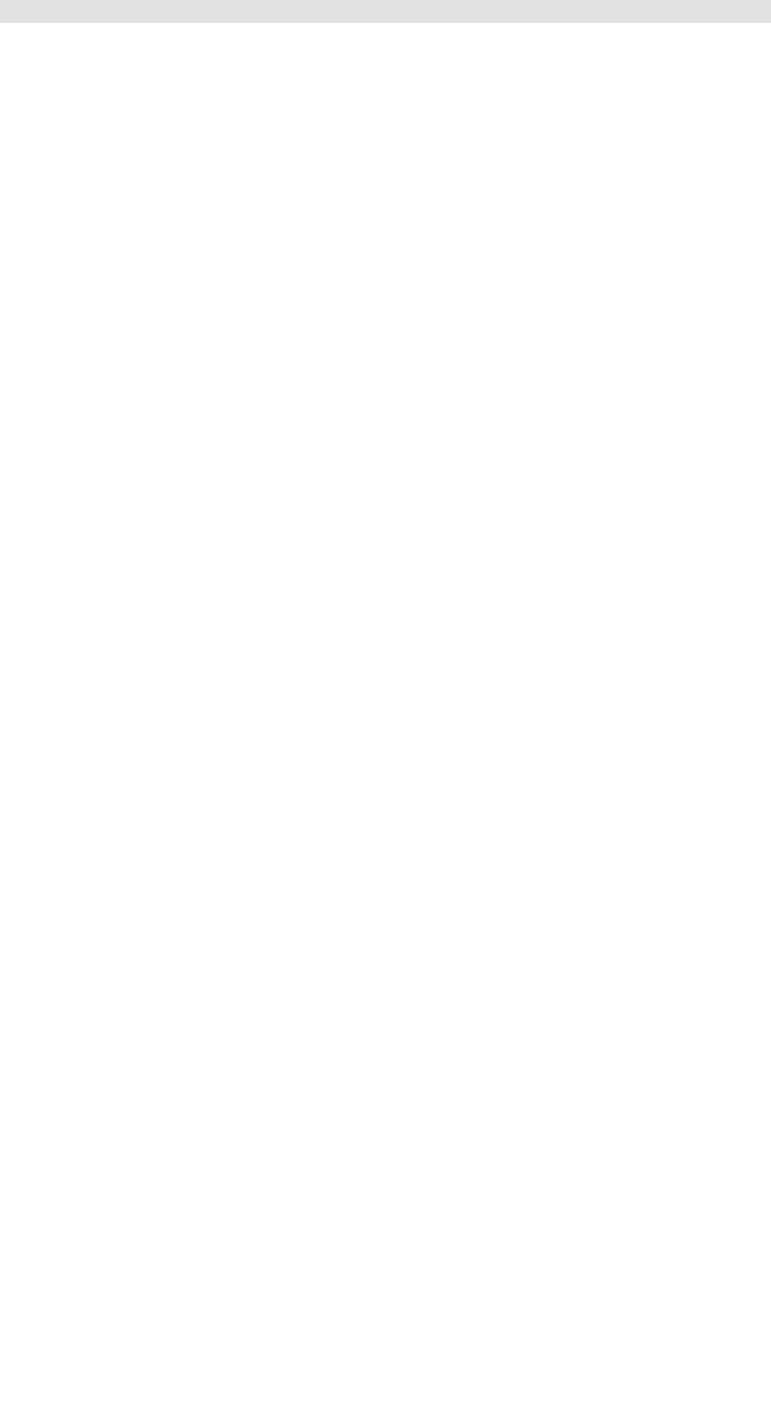
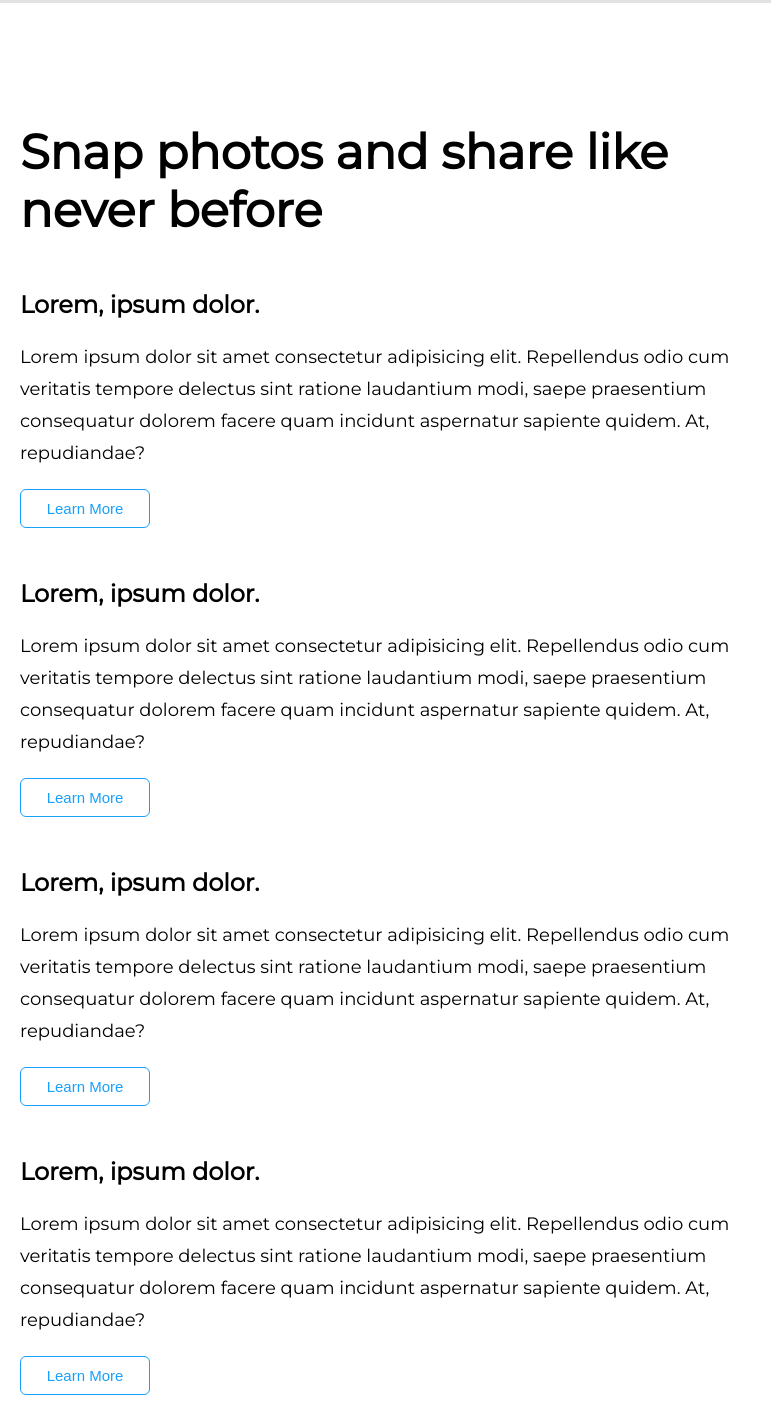
Before and after one commit to lucasga1/DBC_VemSer_ProjetoemDupla, a plain HTML site: page index.html in a window 1280 px wide. Shown: the part 1016-2431 px from the top of the page, without its empty margins (0-771 px from the left). Before the commit the page ends 1039 px from the top, so only its background shows below. Drawn offline with Linux system fonts and the light colour scheme.

Commit message:
Criando a primeira section da main

```diff
--- a/index.html
+++ b/index.html
@@ -33,8 +33,9 @@
     </header>
 
     <section class="bg-banner">
-        <div class="container banner">
-            <div>
+        <div class="container">
+            <div class="banner">
+                <div class="banner-icon">
                     <svg width="132" height="132" viewBox="0 0 132 132" fill="none" xmlns="http://www.w3.org/2000/svg">
                         <circle cx="66" cy="66" r="66" fill="#18A0FB" />
                         <path
@@ -45,10 +46,47 @@
                 <h1>The largest community of photo enthusiasts</h1>
                 <button class="button-blue">Join Today</button>
             </div>
+        </div>
     </section>
 
     <main>
-        <section></section>
+        <section>
+            <div class="container">
+                <div class="first-section-main">
+                    <h2>Snap photos and share like never before</h2>
+                    <div class="box-1-sec">
+                        <div class="content-box-1-sec">
+                            <h3>Lorem, ipsum dolor.</h3>
+                            <p>Lorem ipsum dolor sit amet consectetur adipisicing elit. Repellendus odio cum veritatis
+                                tempore delectus sint ratione laudantium modi, saepe praesentium consequatur dolorem
+                                facere quam incidunt aspernatur sapiente quidem. At, repudiandae?</p>
+                            <button class="button-white"> Learn More</button>
+                        </div>
+                        <div class="content-box-1-sec">
+                            <h3>Lorem, ipsum dolor.</h3>
+                            <p>Lorem ipsum dolor sit amet consectetur adipisicing elit. Repellendus odio cum veritatis
+                                tempore delectus sint ratione laudantium modi, saepe praesentium consequatur dolorem
+                                facere quam incidunt aspernatur sapiente quidem. At, repudiandae?</p>
+                            <button class="button-white"> Learn More</button>
+                        </div>
+                        <div class="content-box-1-sec">
+                            <h3>Lorem, ipsum dolor.</h3>
+                            <p>Lorem ipsum dolor sit amet consectetur adipisicing elit. Repellendus odio cum veritatis
+                                tempore delectus sint ratione laudantium modi, saepe praesentium consequatur dolorem
+                                facere quam incidunt aspernatur sapiente quidem. At, repudiandae?</p>
+                            <button class="button-white"> Learn More</button>
+                        </div>
+                        <div class="content-box-1-sec">
+                            <h3>Lorem, ipsum dolor.</h3>
+                            <p>Lorem ipsum dolor sit amet consectetur adipisicing elit. Repellendus odio cum veritatis
+                                tempore delectus sint ratione laudantium modi, saepe praesentium consequatur dolorem
+                                facere quam incidunt aspernatur sapiente quidem. At, repudiandae?</p>
+                            <button class="button-white"> Learn More</button>
+                        </div>
+                    </div>
+                </div>
+            </div>
+        </section>
         <section></section>
         <section></section>
         <section></section>
--- a/style.css
+++ b/style.css
@@ -8,7 +8,13 @@
 body {
     font-family: 'Montserrat', sans-serif;
 }
+/* Container */
+.container {
+    max-width: 1600px;
+    margin: auto;
+}
 
+/* Class dos Button */
 button {
     border-radius: 6px;
     width: 130px;
@@ -17,13 +23,17 @@ button {
     font-size: 15px;
 }
 
-/* Container */
-.container {
-    max-width: 1368px;
-    margin: auto;
+.button-white:hover {
+    background-color: #18A0FB;
+    color: white;
+    transition-duration: 1s;
+}
+.button-blue:hover {
+    background-color: white;
+    color: #18A0FB;
+    transition-duration: 1s;
 }
 
-/* Class dos Button */
 .button-white {
     background-color: white;
     color: #18A0FB;
@@ -41,7 +51,7 @@ button {
     display: flex;
     justify-content: space-between;
     align-items: center;
-    padding: 20px 80px;
+    padding: 10px 80px;
 }
 
 .navbar span {
@@ -52,19 +62,23 @@ button {
     list-style: none;
     text-decoration: none;
     font-size: 16px;
+    color: #18A0FB;
+}
+
+.navbar a:hover,
+.navbar span:hover {
+    text-decoration: underline;
 }
 
 .navbar nav {
     float: right;
     margin: 5px 0 0 30px;
-
 }
 
 .navbar nav ul li {
     display: inline;
+    padding: 0 20px;
 }
-
-
 
 /* Primeira Section antes do main*/
 .bg-banner {
@@ -84,5 +98,43 @@ button {
 
 .banner h1 {
     font-size: 54px;
+    text-align: center;
     margin: 80px 0 40px 0;
 }
+
+/* Primeira section main */
+.first-section-main {
+    height: 960px;
+    margin: auto;
+}
+
+.box-1-sec {
+    display: flex;
+    flex-flow: row wrap;
+}
+
+.first-section-main h2 {
+    font-size: 48px;
+    max-width: 750px;
+    padding: 120px 0 20px 20px;
+}
+
+.content-box-1-sec {
+    max-width: 750px;
+    margin: 20px 20px;
+    line-height: 32px;
+}
+
+.content-box-1-sec h3,
+.box-sec-second h2 {
+    padding: 10px 0;
+    font-size: 24px;
+    font-weight: 900;
+
+}
+
+.content-box-1-sec p,
+.box-sec-second p {
+    padding: 10px 0 20px 0;
+    font-size: 18px;
+}
```
Lines whose indentation alone changed are shown as unchanged.
